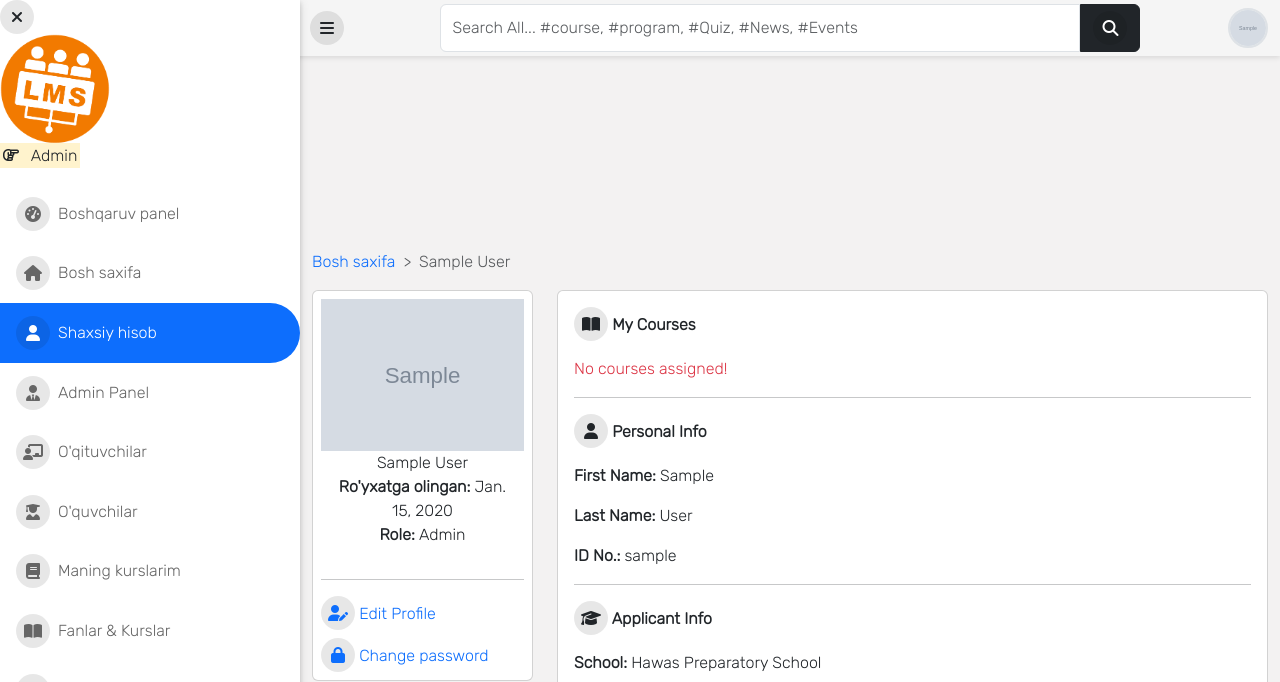
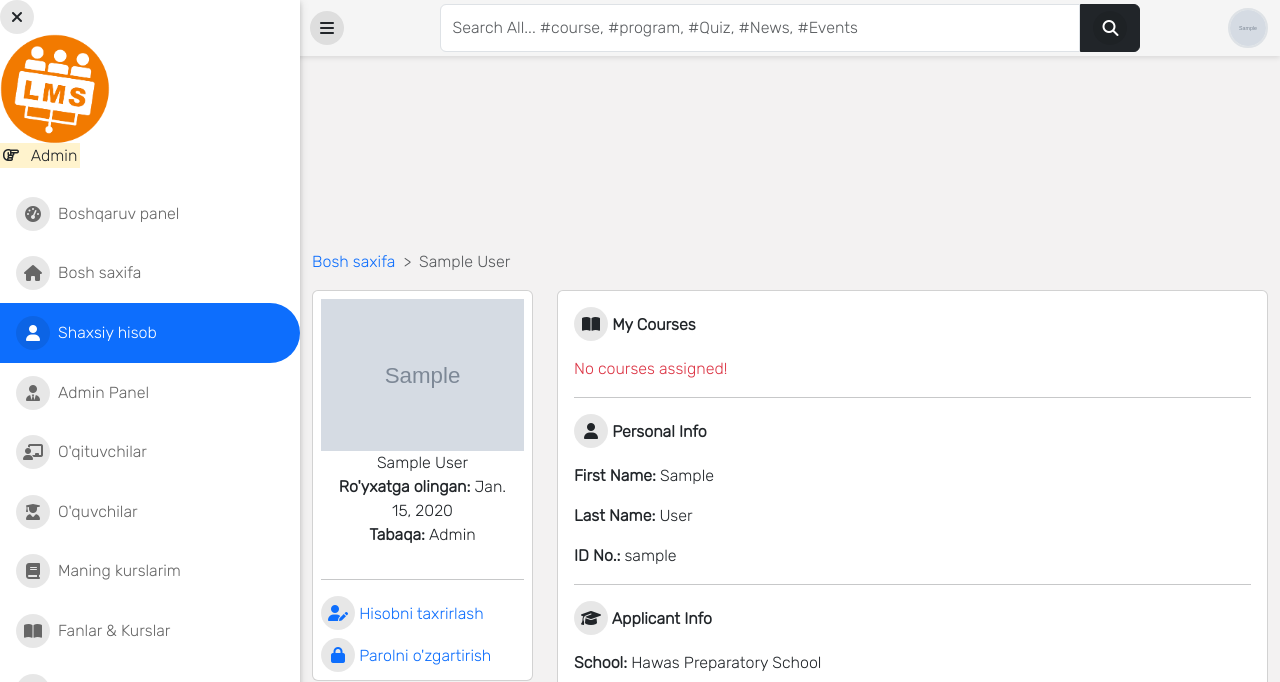
Before and after one commit to Xusanbek0039/Django-Student-LMS-Edu, a Django app: page /accounts/profile/ in a window 1280 px wide. Shown: the top 682 px of the page. Run offline with Django 3.2, Linux system fonts and the light colour scheme; a user stored in the database is signed in; tables that the repository leaves empty hold one stand-in row (values such as "Sample post"); grey boxes marked "Sample" are stand-in pictures; data that the repository does not hold is empty; parts of the project's set-up code (start-up, migrations or seed data) failed here and were passed over; some libraries are stand-ins or nearby versions.

Commit message:
Update profile.html

```diff
--- a/templates/accounts/profile.html
+++ b/templates/accounts/profile.html
@@ -26,16 +26,16 @@
                 <ul class="px-2 list-unstyled">
                     <li>{{ user.get_full_name|title }}</li>
                     <li><strong>Ro'yxatga olingan: </strong>{{ user.last_login|date }}</li>
-                    <li><strong>Role: </strong>
+                    <li><strong>Tabaqa: </strong>
                         {{ user.get_user_role }}
                     </li>
                 </ul>
             </div>
             <hr>
             <a class="mb-2" href="{% url 'edit_profile' %}"><i class="fas fa-user-edit"></i>
-                <span class="mobile-hide">Edit Profile</span></a>
+                <span class="mobile-hide">Hisobni taxrirlash</span></a>
             <a href="{% url 'change_password' %}"><i class="fas fa-lock"></i><span class="mobile-hide">
-                    Change password</span></a>
+                    Parolni o'zgartirish</span></a>
         </div>
     </div>
 
```
